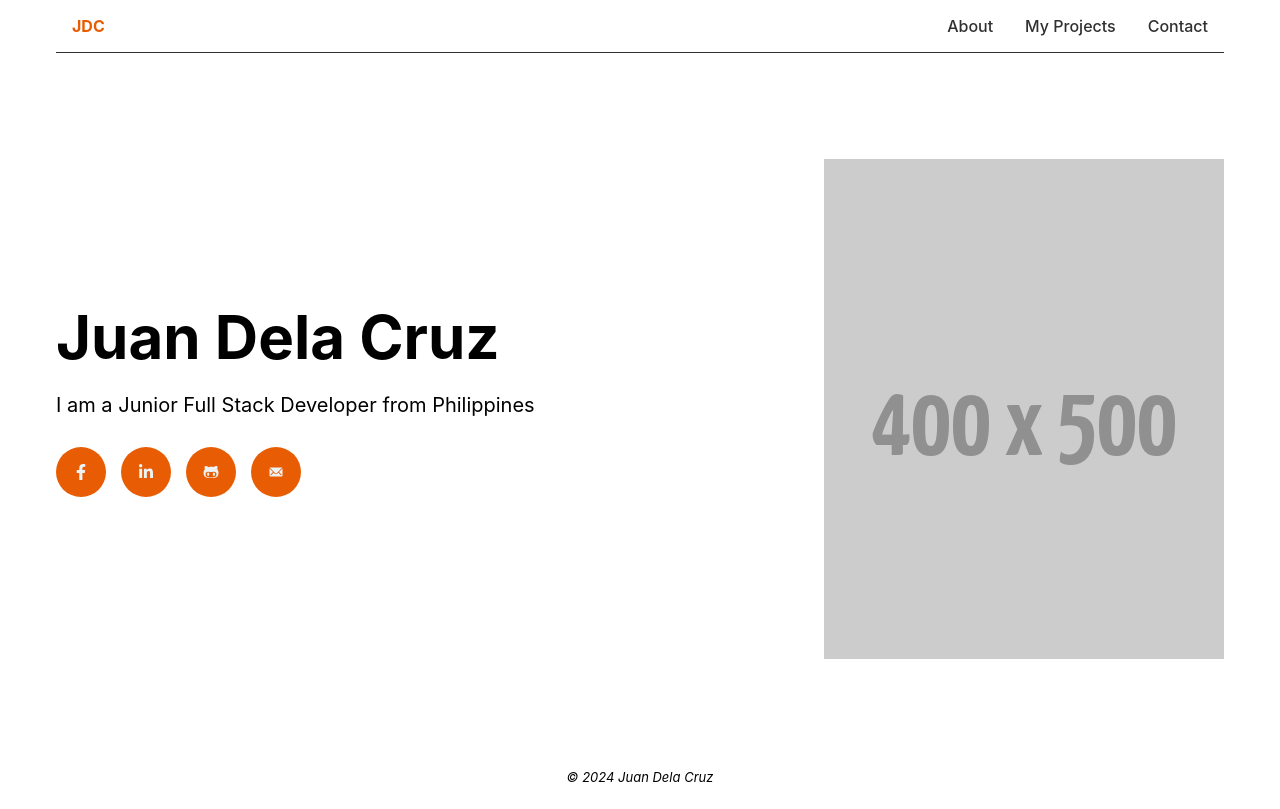
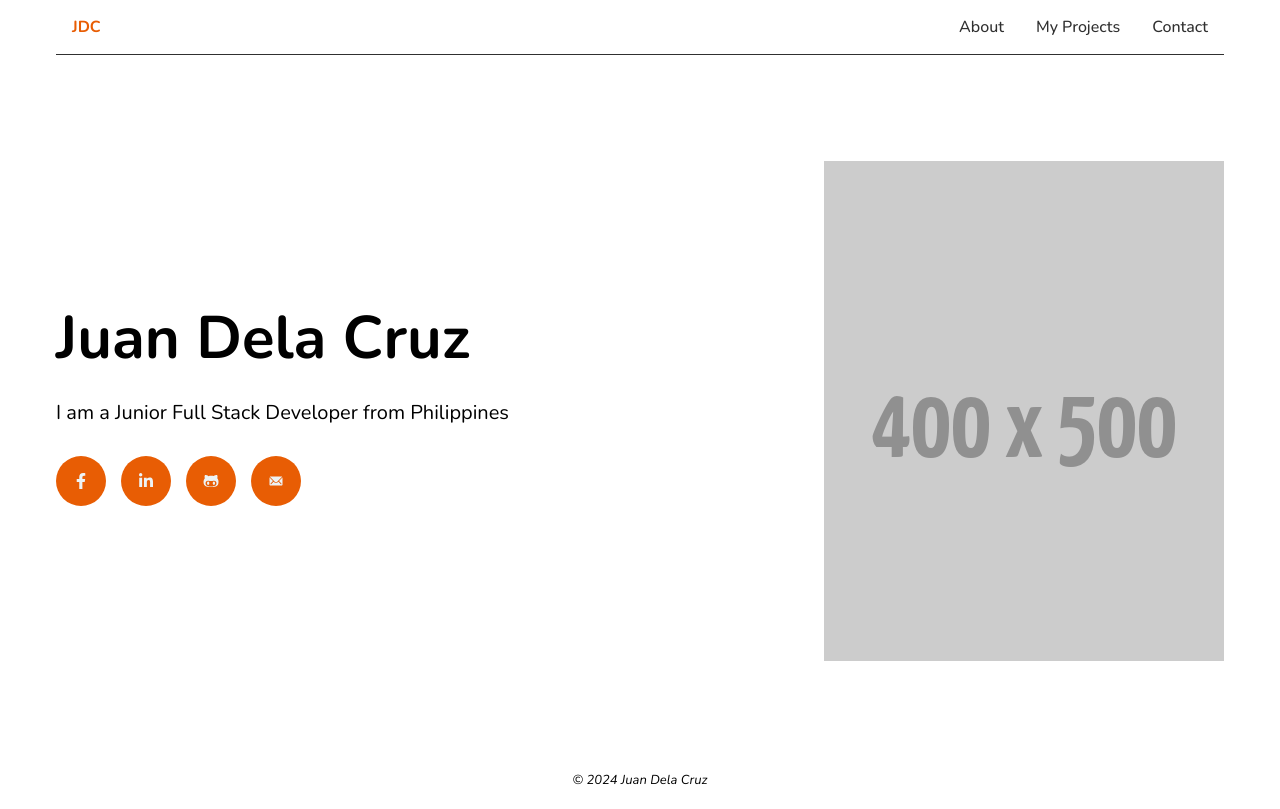
Before and after one commit to marventures/react-portfolio-template, a React (Vite) app: page / in a window 1280 px wide. Built offline with nearby package versions, Linux system fonts and the light colour scheme.

Commit message:
Update index.css

```diff
--- a/src/index.css
+++ b/src/index.css
@@ -1,3 +1,7 @@
+/* Custom Font */
+
+@import url('https://fonts.googleapis.com/css2?family=Nunito:ital,wght@0,200..1000;1,200..1000&display=swap');
+
 /* CSS VARIABLES */
 :root {
   --PRIMARY: #e85d04;
@@ -8,9 +12,7 @@
 
 body {
   margin: 0;
-  font-family: -apple-system, BlinkMacSystemFont, 'Segoe UI', 'Roboto', 'Oxygen',
-    'Ubuntu', 'Cantarell', 'Fira Sans', 'Droid Sans', 'Helvetica Neue',
-    sans-serif;
+  font-family: 'Nunito', sans-serif;
   -webkit-font-smoothing: antialiased;
   -moz-osx-font-smoothing: grayscale;
 }
```
